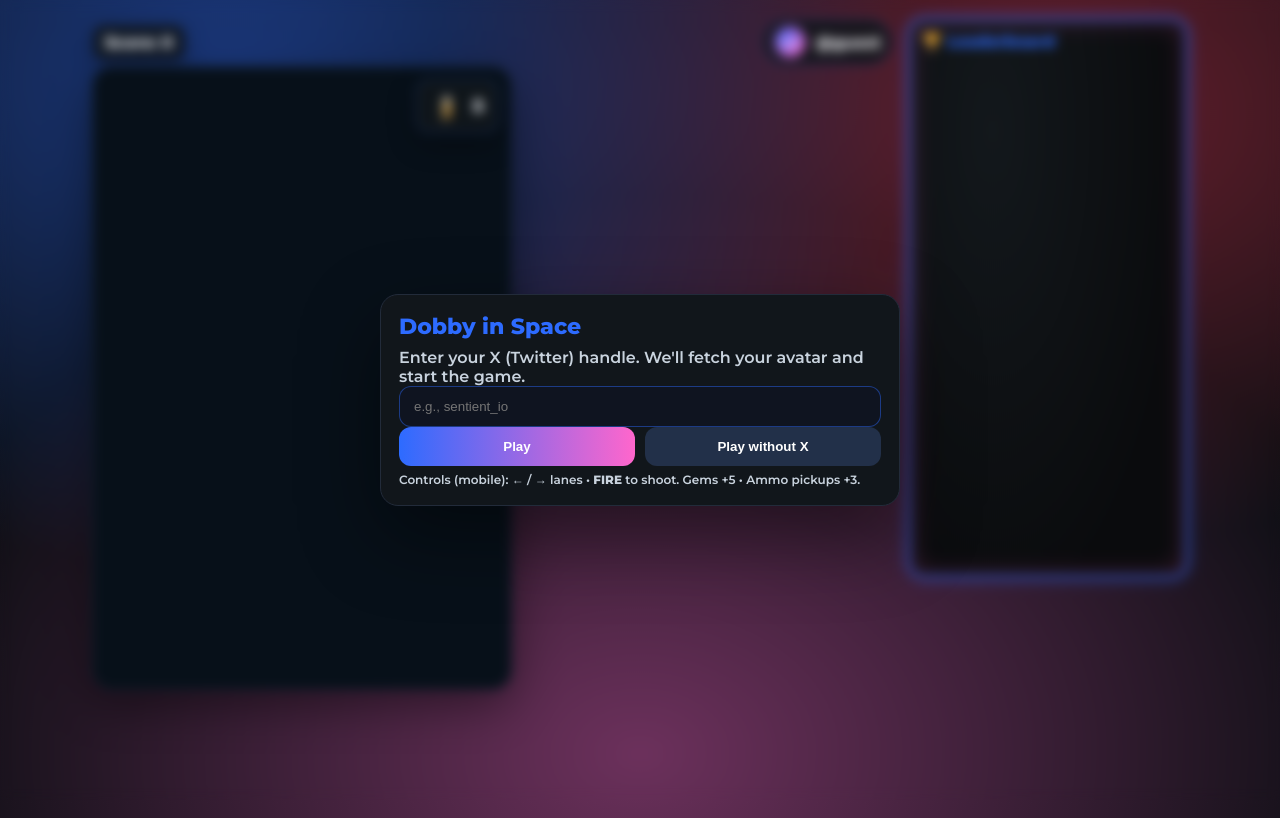
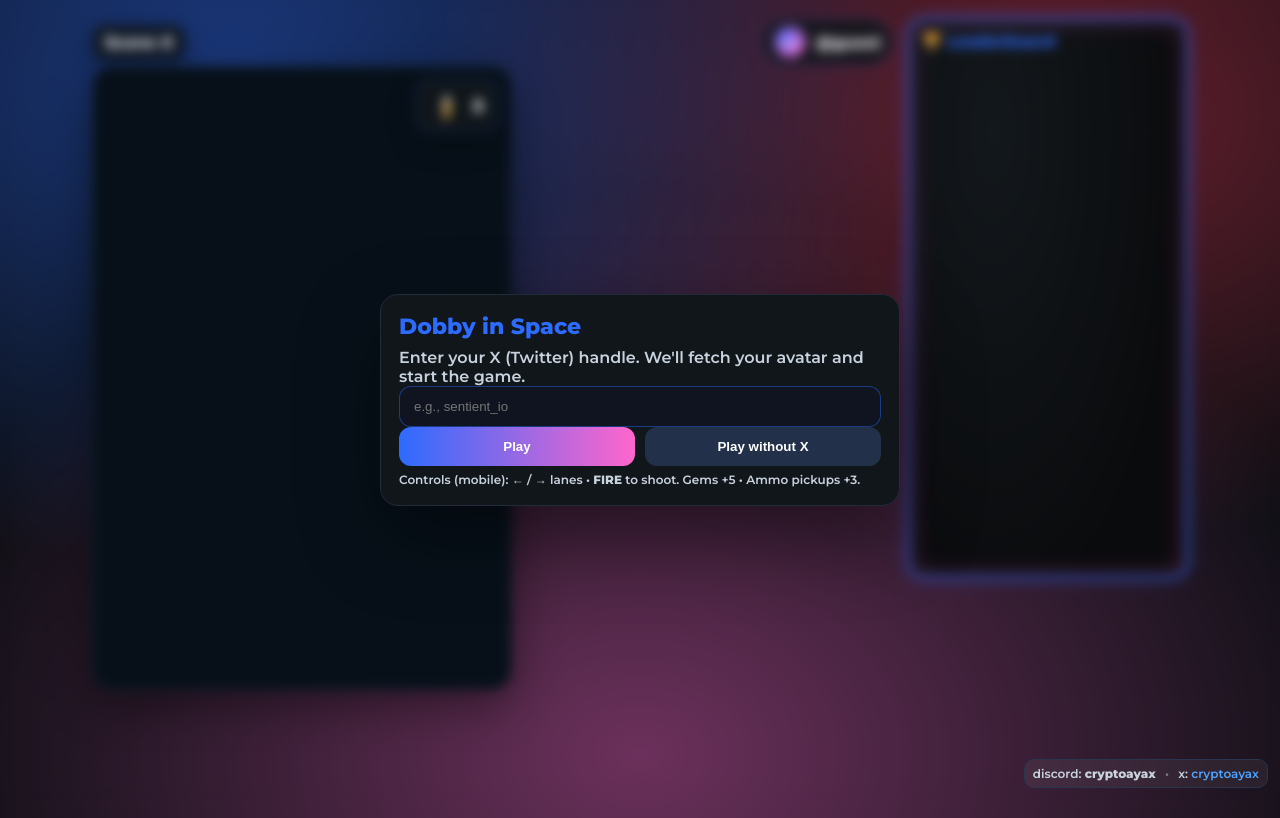
Before and after one commit to tablemagico/dobby-in-space, a website: page index.html in a window 1280 px wide. Drawn offline with Linux system fonts and the light colour scheme; no server answers.

Commit message:
Update index.html

```diff
--- a/index.html
+++ b/index.html
@@ -117,6 +117,23 @@
     #gameover .card{ width:min(88vw, 360px); }
     :root{ --ammo-icon:28px; --hud-pad:10px; }
   }
+  /* ——— sosyal imza ——— */
+#socialTag{
+  position:fixed;
+  right:12px;
+  bottom:12px;
+  font-size:12px;
+  background:rgba(255,255,255,.06);
+  border:1px solid #2a3550;
+  padding:6px 8px;
+  border-radius:10px;
+  color:#c9d3de;
+  z-index:200;
+}
+#socialTag a{ color:#4da3ff; text-decoration:none; }
+#socialTag a:hover{ text-decoration:underline; }
+#socialTag .sep{ margin:0 6px; opacity:.5; }
+
 </style>
 </head>
 <body>
@@ -667,5 +684,11 @@
 setAvatar(null);
 resetAndLoadLeaderboard().catch(()=>{});
 </script>
+  <div id="socialTag" aria-label="social handles">
+  discord: <span style="font-weight:700">cryptoayax</span>
+  <span class="sep">•</span>
+  x: <a href="https://x.com/cryptoayax" target="_blank" rel="noopener noreferrer">cryptoayax</a>
+</div>
+
 </body>
 </html>
```
